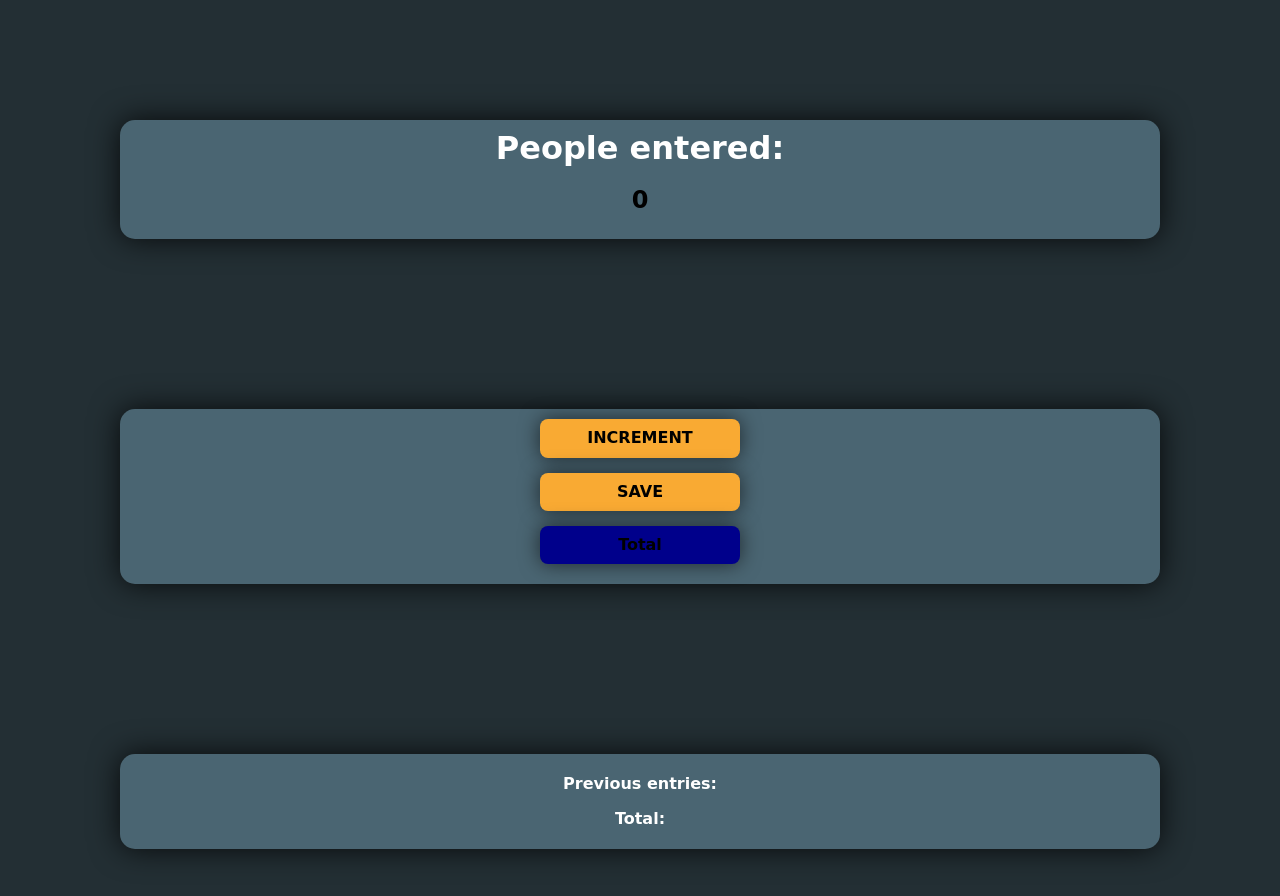
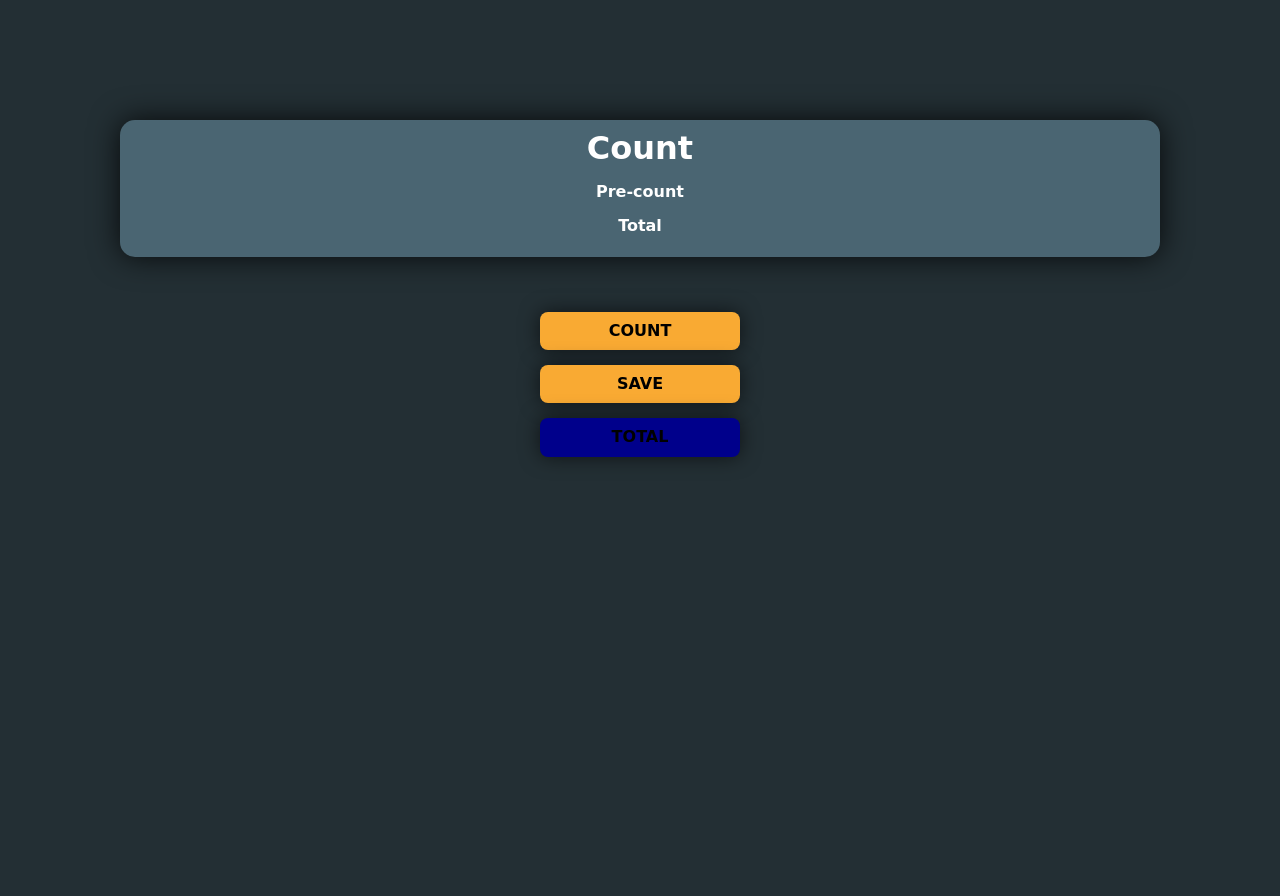
Before and after one commit to Balaji340/Count-WebApp, a plain HTML site: page index.html in a window 1280 px wide. After the commit the page ends 800 px from the top, so only its background shows below. Drawn offline with nearby package versions, Linux system fonts and the light colour scheme.

Commit message:
Update index.html

```diff
--- a/index.html
+++ b/index.html
@@ -6,17 +6,14 @@
 </head>
 <body>
     <div class="container">
-        <h1>People entered:</h1>
-        <h2 id="count-el">0</h2>
+      <h1 id="count-el">Count</h1>
+      <p id="save-el">Pre-count </p>
+      <p id="total-el">Total</p>
     </div>
-        <div class="container">
-        <button id="increment-btn" onclick="increment()">INCREMENT</button>
-        <button id="save-btn" onclick="save()">SAVE</button>
-        <button id="total-btn" onclick="calculateTotal()">Total</button>
-    </div>
-    <div class="container">
-        <p id="save-el">Previous entries: </p>
-        <p id="total-el">Total: </p>
+    <div>
+      <button id="increment-btn" onclick="increment()">COUNT</button>
+      <button id="save-btn" onclick="save()">SAVE</button>
+      <button id="total-btn" onclick="calculateTotal()">TOTAL</button>
     </div>
     <script src="index.js"></script>
 </body>
```
